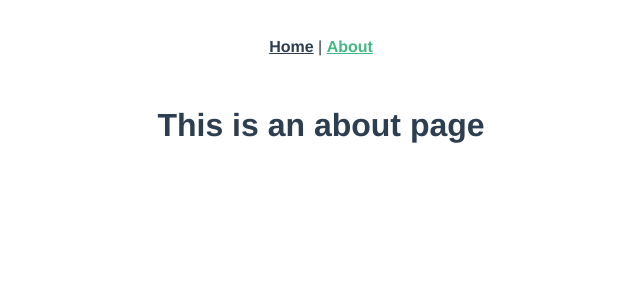
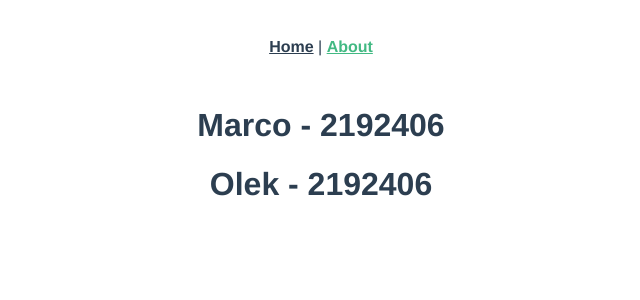
Before and after one commit to marcovoliveira/PeeBu, a Vue app in the folder client/: page /about in a window 1280 px wide. Shown: the top 300 px of the page, without its empty margins (319-959 px from the left). Built offline with nearby package versions, Linux system fonts and the light colour scheme.

Commit message:
Test pipeline

```diff
--- a/client/src/views/About.vue
+++ b/client/src/views/About.vue
@@ -1,5 +1,6 @@
 <template>
   <div class="about">
-    <h1>This is an about page</h1>
+    <h1>Marco - 2192406</h1>
+    <h1>Olek - 2192406</h1>
   </div>
 </template>
```
